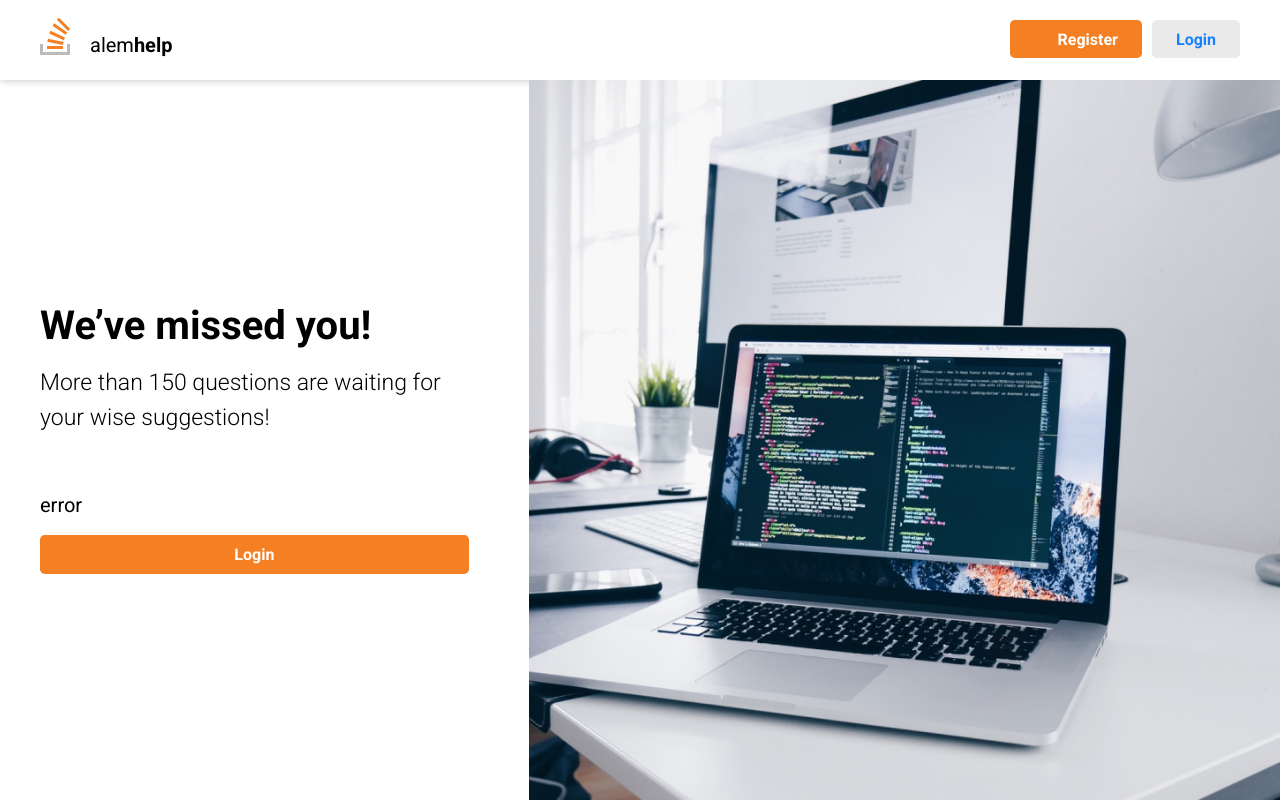
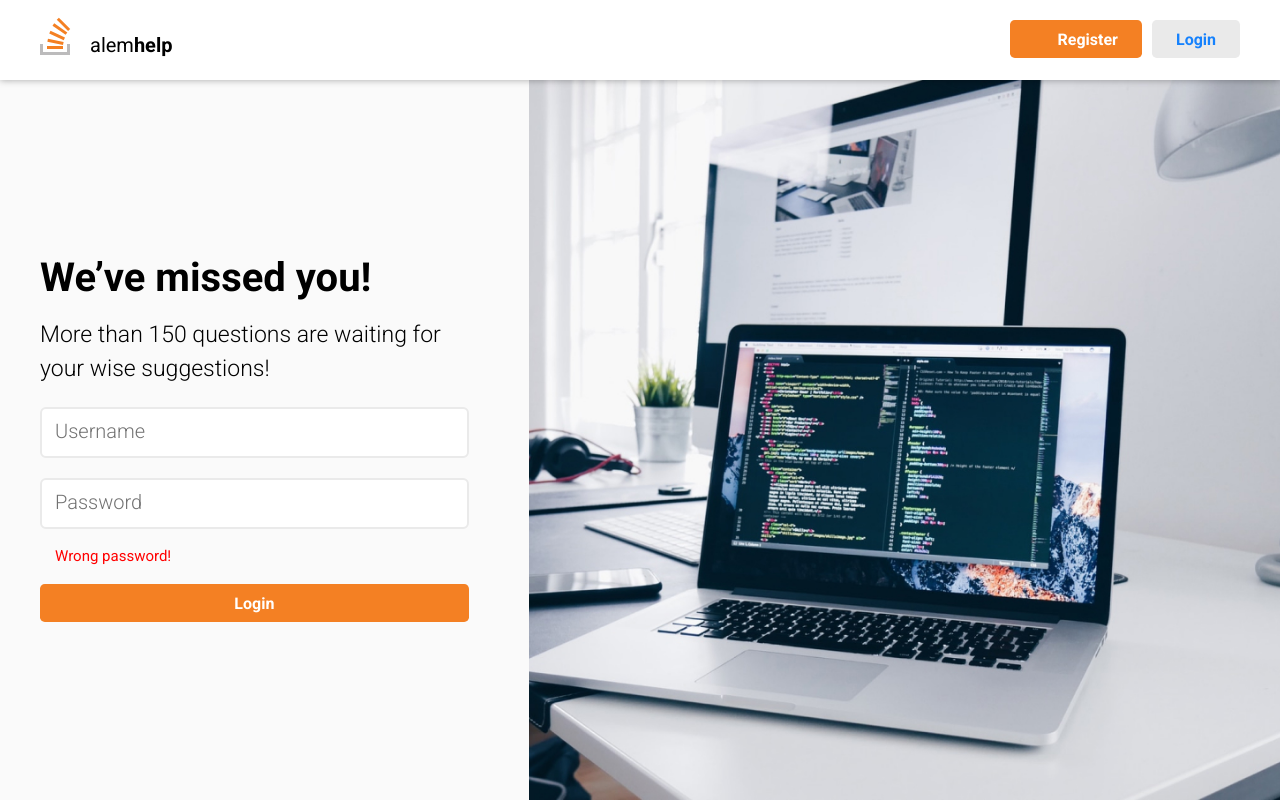
Before and after one commit to Katarhu/react-forum, a React (Vite) app in the folder client/: page / in a window 1280 px wide. Built offline with nearby package versions, Linux system fonts and the light colour scheme; some icons are missing.

Commit message:
(#002) Login Page done

```diff
--- a/client/src/App.tsx
+++ b/client/src/App.tsx
@@ -1,6 +1,7 @@
 import './App.css'
 import Header from './components/Header/Header';
 import LoginPage from "./pages/Login/LoginPage";
+import RegisterPage from "./pages/Register/RegisterPage";
 
 function App() {
 
--- a/client/src/common/components/Input/Input.module.scss
+++ b/client/src/common/components/Input/Input.module.scss
@@ -0,0 +1,59 @@
+
+
+.inputContainer {
+  font-size: 1em;
+
+  position: relative;
+}
+
+.input {
+  font-size: .85em;
+
+  width: 100%;
+
+  display: block;
+
+  position: relative;
+
+  border: none;
+
+  padding: 1.25em 2em .35em .8em;
+}
+
+.inputLined {
+  @extend .input;
+  background: transparent;
+  border-bottom: 2px solid #EAEAEA;
+}
+
+.inputOutlined {
+  @extend .input;
+  border: 2px solid #EAEAEA;
+  border-radius: .35em;
+}
+
+.label {
+  font-weight: 300;
+
+  text-overflow: ellipsis;
+  opacity: .55;
+  transition: transform .2s  0s ease;
+
+  white-space: nowrap;
+
+  position: absolute;
+  bottom: .85em;
+  left: .75em;
+
+  cursor: text;
+
+  user-select: none;
+}
+
+.input:focus + .label,
+.input:not(:placeholder-shown) + .label{
+  font-weight: 500;
+  transform: translate(-20%, -55%) scale(.60);
+  opacity: 1;
+  color: rgba(0,0,0, .5);
+}
--- a/client/src/common/components/Input/Input.tsx
+++ b/client/src/common/components/Input/Input.tsx
@@ -1,7 +1,39 @@
-function Input() {
+import {ChangeEvent, memo, useId} from "react";
+
+import * as styles from './Input.module.scss';
+
+interface InputProps {
+    type?: "text" | "email" | "number" | "password";
+    onBlur?: () => void;
+    onChange: (event: ChangeEvent) => void;
+    value: string | number;
+    labelText: string;
+}
+
+
+function Input({ type = "text", onBlur, onChange, value, labelText }: InputProps) {
+
+    const id = useId();
+
     return (
-        <input type="text"/>
+        <div className={styles.inputContainer}>
+            <input
+                className={styles.inputOutlined}
+                id={id}
+                type={type}
+                onBlur={onBlur}
+                placeholder={' '}
+                onChange={onChange}
+                value={value.toString()}
+            />
+            <label
+                className={styles.label}
+                htmlFor={id}
+            >
+                {labelText}
+            </label>
+        </div>
     );
 }
 
-export default Input;
+export default memo(Input);
--- a/client/src/common/styles/Auth.module.scss
+++ b/client/src/common/styles/Auth.module.scss
@@ -2,6 +2,8 @@
 .auth {
   width: 100%;
   font-size: 20px;
+
+  background: #FAFAFA;
 
   display: flex;
   justify-content: space-between;
@@ -38,12 +40,16 @@
   line-height: 150%;
 }
 
-.authFormFieldset {
-
+.authFormButtonFieldset {
+  display: flex;
+  flex-direction: column;
+  gap: 1em;
 }
 
 .authFormError {
-
+  font-size: .75em;
+  color: #FF0000;
+  margin-left: 1em;
 }
 
 .authImageContainer {
--- a/client/src/components/Header/Header.module.scss
+++ b/client/src/components/Header/Header.module.scss
@@ -4,7 +4,10 @@
     font-size: 20px;
     height: 4em;
     padding: 1em 2em;
-    box-shadow: 0 0 8px rgba(0, 0, 0, 0.25);
+    box-shadow: 0 0 7px rgba(0, 0, 0, 0.35);
+
+    position: relative;
+    z-index: 1000;
 }
 
 .headerLogo {
--- a/client/src/pages/Login/LoginPage.tsx
+++ b/client/src/pages/Login/LoginPage.tsx
@@ -1,4 +1,4 @@
-import {FormEvent} from "react";
+import {ChangeEvent, FormEvent, useState} from "react";
 
 import Button from "../../common/components/Button/Button";
 import { commonButtonOrange } from '../../common/components/Button/Button.module.scss';
@@ -15,9 +15,28 @@ import './LoginPage.scss';
 
 function LoginPage() {
 
+    const [username, setUsername] = useState('');
+    const [password, setPassword] = useState('');
+
+
     const onSubmit = (event: FormEvent) => {
         event.preventDefault();
+
+        const loginCredentials = {
+            username,
+            password
+        }
+
+        console.log(loginCredentials);
     };
+
+    const handleUsernameChange = (event: ChangeEvent) => {
+        setUsername((event.target as HTMLInputElement).value);
+    }
+
+    const handlePasswordChange = (event: ChangeEvent) => {
+        setPassword((event.target as HTMLInputElement).value);
+    }
 
     return (
         <div className={authStyles.auth}>
@@ -37,15 +56,27 @@ function LoginPage() {
                         More than 150 questions are waiting for your wise suggestions!
                     </p>
 
-                    <fieldset className={authStyles.authFormFieldset}>
-                        <Input />
-                        <Input />
+                    <fieldset className={authStyles.authFormButtonFieldset}>
+                        <Input
+                            value={username}
+                            labelText="Username"
+                            onChange={handleUsernameChange}
+                        />
+                        <Input
+                            value={password}
+                            labelText="Password"
+                            onChange={handlePasswordChange}
+                            type="password"
+                        />
                     </fieldset>
 
-                    <p className={authStyles.authFormError}>error</p>
+                    <p className={authStyles.authFormError}>
+                        Wrong password!
+                    </p>
 
                     <Button
                         className={commonButtonOrange}
+                        type="submit"
                     >
                         Login
                     </Button>
@@ -57,6 +88,7 @@ function LoginPage() {
                 <img
                     className={authStyles.authImage}
                     src={LoginImage}
+                    draggable={false}
                     alt="Alemhelp auhtentification photo"
                 />
             </div>
--- a/client/src/pages/Register/RegisterPage.tsx
+++ b/client/src/pages/Register/RegisterPage.tsx
@@ -1,6 +1,3 @@
-import * as formStyles from '../../common/styles/Auth.module.scss';
-import './RegisterPage.scss';
-
 function RegisterPage() {
     return (
         <div></div>
```
